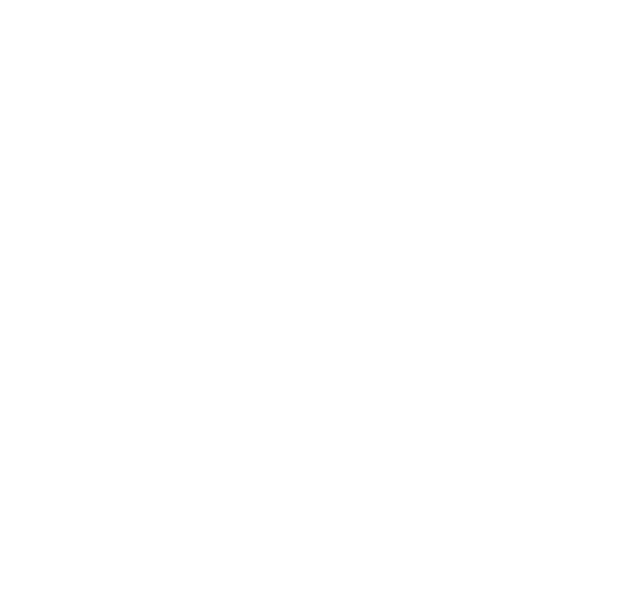
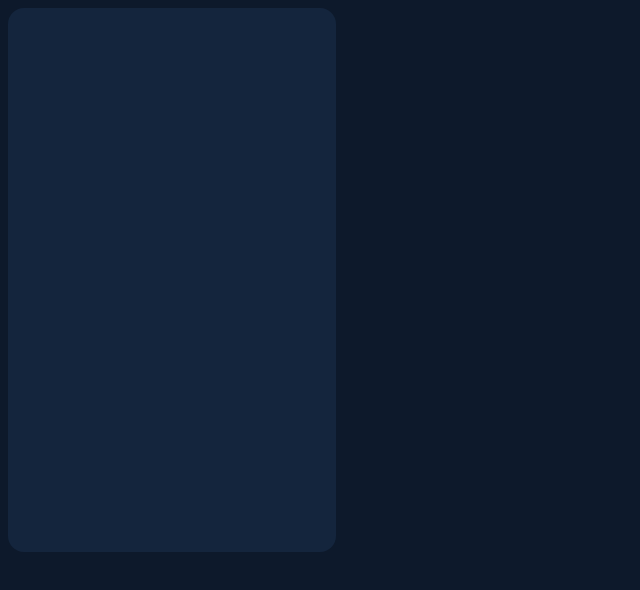
Before and after one commit to IngeHeeringa/202301-w2ch1-inge-heeringa, a website built with Parcel: page src/index.html in a window 1280 px wide. Shown: the whole page, without its empty margins (0-640 px from the left). Built offline with nearby package versions, Linux system fonts and the light colour scheme; files whose address does not match are found by name.

Commit message:
Create card container

```diff
--- a/src/index.html
+++ b/src/index.html
@@ -12,7 +12,9 @@
 </head>
 
 <body>
+  <article class="nft-card">
 
+  </article>
 </body>
 
 </html>
--- a/src/sass/_global.scss
+++ b/src/sass/_global.scss
@@ -1,3 +1,16 @@
+@use "functions/pxtorem";
+@use "variables/colors";
+@use "variables/typography";
+
 body {
-  font-size: 18px;
+  background-color: colors.$color-neutral--main-bg;
+  font-size: pxtorem.pxToRem(18);
+  font-family: typography.$main-font;
 }
+
+.nft-card {
+  width: pxtorem.pxToRem(328);
+  height: pxtorem.pxToRem(544);
+  background-color: colors.$color-neutral--card-bg;
+  border-radius: pxtorem.pxToRem(16);
+}
--- a/src/sass/_styles.scss
+++ b/src/sass/_styles.scss
@@ -0,0 +1 @@
+@use "global";
--- a/src/sass/variables/_typography.scss
+++ b/src/sass/variables/_typography.scss
@@ -1,7 +1,7 @@
-@use "functions/pxtorem";
+@use "../functions/pxtorem";
 @import url("/node_modules/@fontsource/outfit/300.css");
 @import url("/node_modules/@fontsource/outfit/400.css");
 @import url("/node_modules/@fontsource/outfit/600.css");
 
-$base-font-size: pxtorem.pxRoRem(18);
+$base-font-size: pxtorem.pxToRem(18);
 $main-font: "Outfit", sans-serif;
```
Also changed, not shown: src/sass/functions/_pxtorem.scss (renamed from src/sass/variables/functions/_pxtorem.scss).
